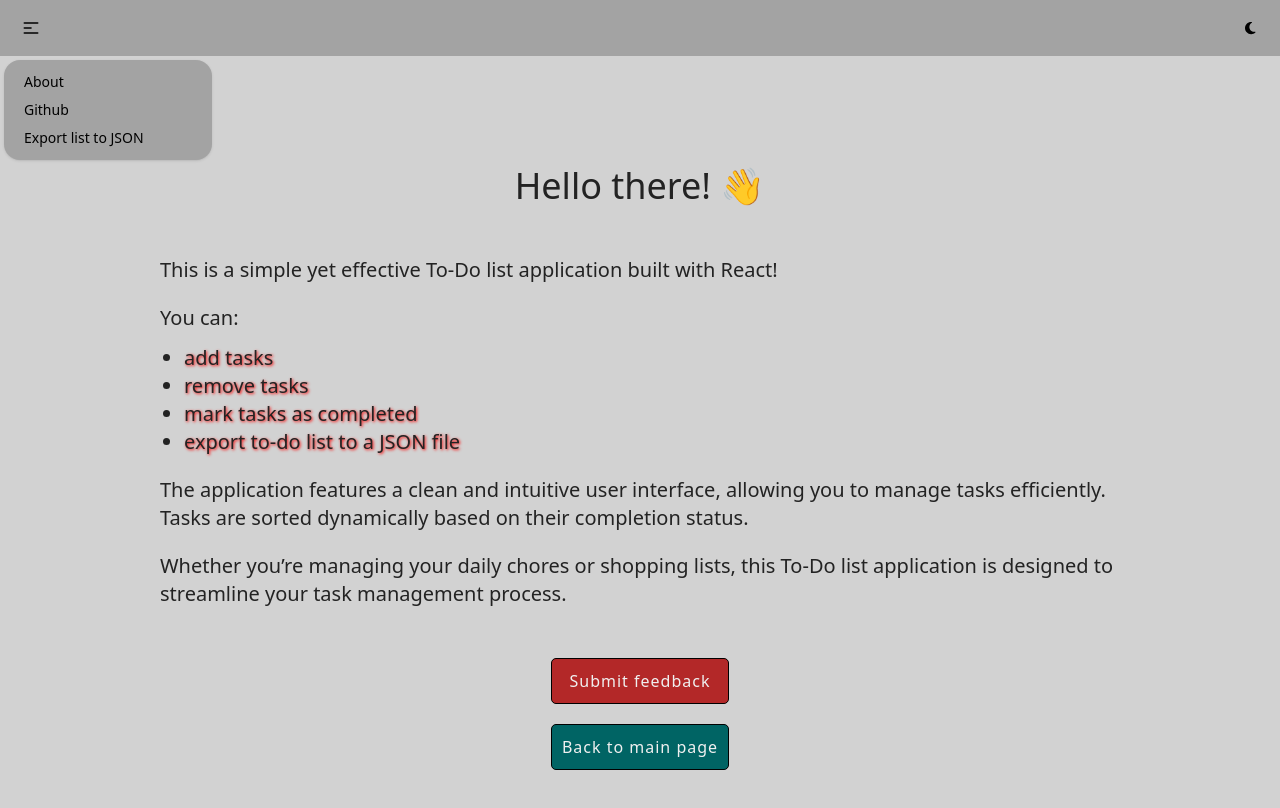
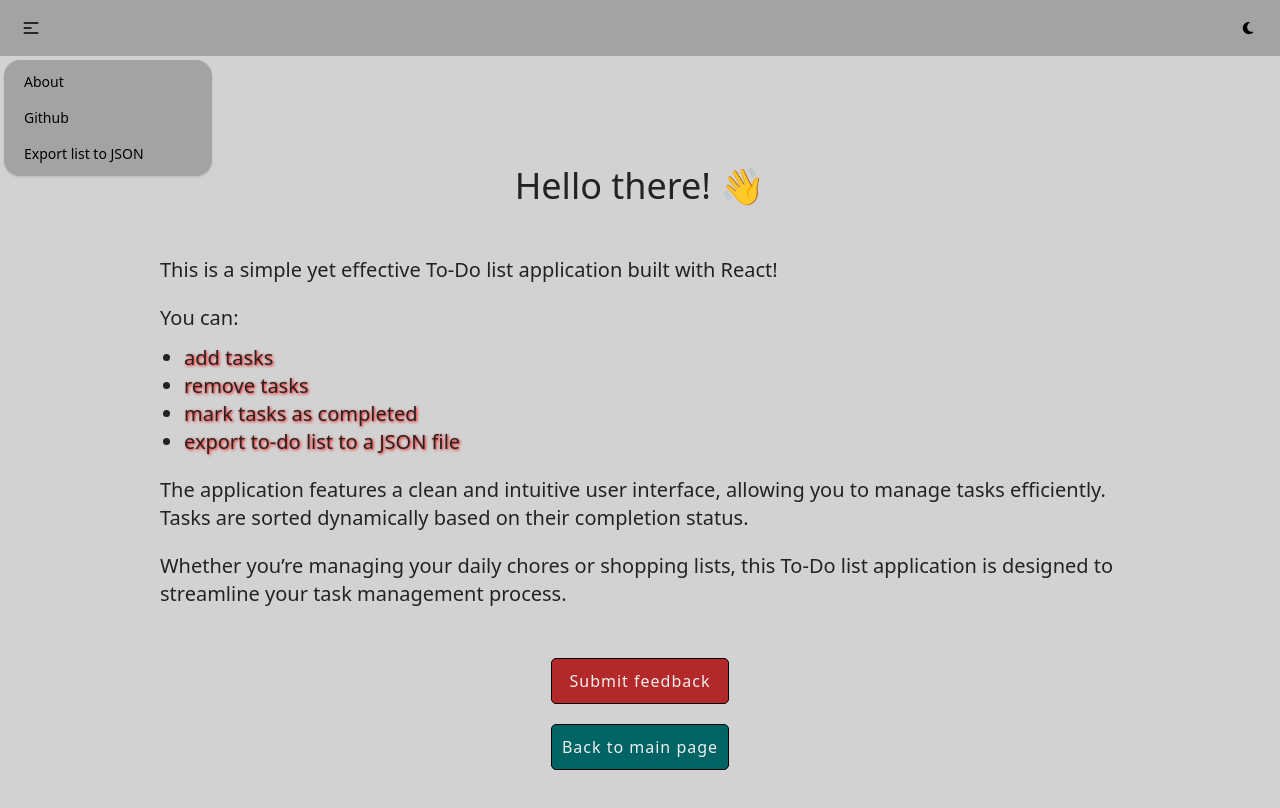
Before and after one commit to RabbitHole26/simple-todo-list, a React (Vite) app: page /about in a window 1280 px wide. Both pictures are taken after a click on the button 31 px from the left and 28 px from the top of the page. Shown: the top 808 px of the page. Built offline with nearby package versions, Linux system fonts and the light colour scheme.

Commit message:
improve Navbar toggle theme button

```diff
--- a/src/components/Navbar/Navbar.jsx
+++ b/src/components/Navbar/Navbar.jsx
@@ -23,8 +23,8 @@ const Navbar = () => {
     <nav className={`flex flex-row-reverse sticky justify-between top-0 ${isDarkMode ? 'bg-stone-800 text-white' : 'bg-neutral-400 text-black'}`}>
       <button className='btn btn-ghost px-5 m-1' onClick={toggleTheme}>
         {isDarkMode
-          ? <FontAwesomeIcon icon={faSun} />
-          : <FontAwesomeIcon icon={faMoon} />
+          ? <FontAwesomeIcon className="w-[14px]" icon={faSun} />
+          : <FontAwesomeIcon className="w-[14px]" icon={faMoon} />
         }
       </button>
       <div className="flex">
@@ -32,7 +32,7 @@ const Navbar = () => {
           <div tabIndex={0} role="button" className="btn btn-ghost m-1">
             <svg xmlns="http://www.w3.org/2000/svg" className="h-5 w-5" fill="none" viewBox="0 0 24 24" stroke="currentColor"><path strokeLinecap="round" strokeLinejoin="round" strokeWidth="2" d="M4 6h16M4 12h8m-8 6h16" /></svg>
           </div>
-          <ul tabIndex={0} className={`menu menu-sm dropdown-content mt-1 ml-1 z-[1] p-2 shadow rounded-box w-52 ${isDarkMode ? 'bg-stone-800' : 'bg-neutral-400'}`}>
+          <ul tabIndex={0} className={`menu menu-sm dropdown-content gap-2 mt-1 ml-1 z-[1] p-2 shadow rounded-box w-52 ${isDarkMode ? 'bg-stone-800' : 'bg-neutral-400'}`}>
             <li>
               <Link onClick={() => daisyUiRemoveFocus()} to='/about' className="link link-hover">About</Link>
             </li>
```
Also changed, not shown: 4 other files (tests, documents, lock files or other folders).
